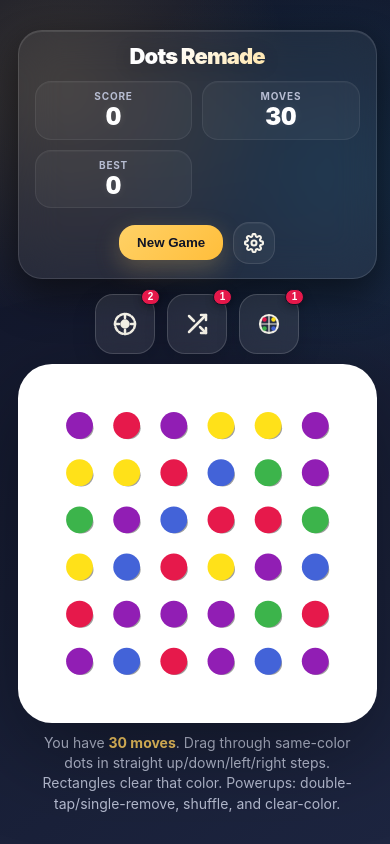
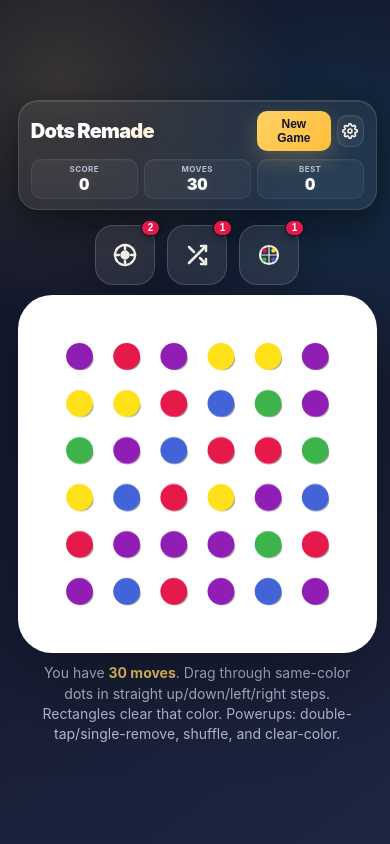
Before and after one commit to joshknox1/dots-remade, a plain HTML site: page index.html in a window 390 px wide. Drawn offline with Linux system fonts and the light colour scheme.

Commit message:
Condense mobile header topbar card layout to save vertical space

```diff
--- a/index.html
+++ b/index.html
@@ -536,26 +536,50 @@
 
     @media (max-width: 540px) {
       .topbar {
-        grid-template-columns: repeat(2, 1fr);
-        gap: 10px;
-        padding: 14px 16px;
-        border-radius: 24px;
+        grid-template-columns: repeat(3, 1fr);
+        gap: 8px 6px;
+        padding: 10px 12px;
+        border-radius: 20px;
       }
       h1 {
-        grid-column: 1 / -1;
-        text-align: center;
-        margin-bottom: 4px;
+        grid-column: 1 / 3;
+        text-align: left;
+        margin-bottom: 0;
+        font-size: 20px;
       }
       .stat {
-        text-align: center;
-        padding: 8px 10px;
+        grid-row: 2;
+        padding: 4px 6px;
+        border-radius: 10px;
         min-width: 0;
       }
+      .stat .label {
+        font-size: 8px;
+        letter-spacing: 0.05em;
+        margin-bottom: 0;
+      }
+      .stat .value {
+        font-size: 16px;
+      }
       .actions {
-        grid-column: 1 / -1;
-        justify-content: center;
-        width: 100%;
-        margin-top: 4px;
+        grid-column: 3 / 4;
+        justify-self: end;
+        margin-top: 0;
+        gap: 6px;
+      }
+      #newGame {
+        padding: 6px 12px;
+        font-size: 12px;
+        border-radius: 10px;
+      }
+      .icon-btn {
+        width: 32px;
+        height: 32px;
+        border-radius: 10px;
+      }
+      .icon-btn svg {
+        width: 16px;
+        height: 16px;
       }
     }
   </style>
```
